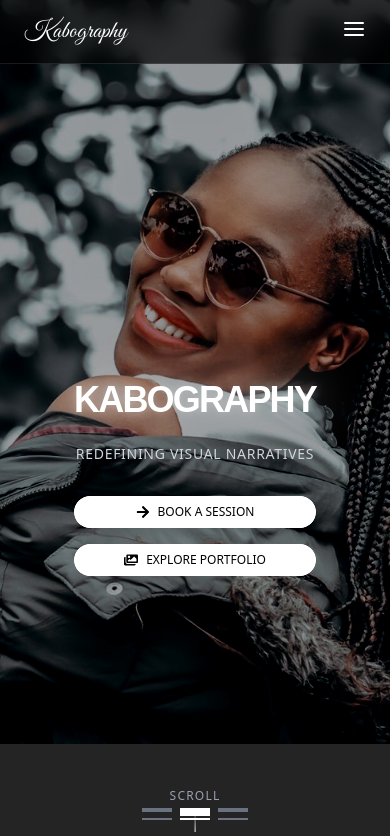
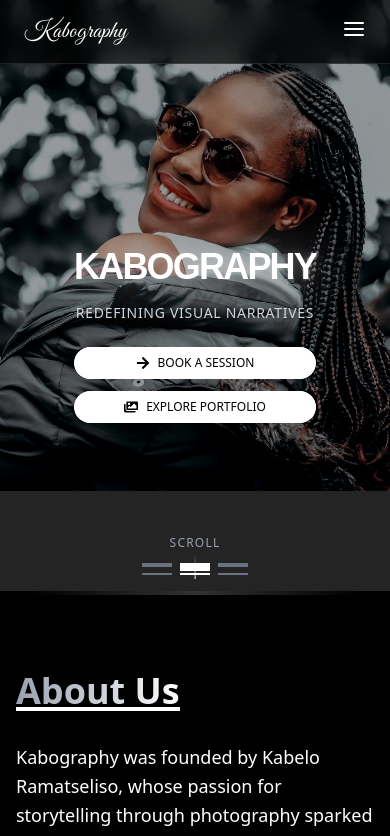
Before and after one commit to kamohelomokhethi137/kabography, a React (Vite) app: page / in a window 390 px wide. Shown: the top 836 px of the page. Built offline with nearby package versions, Linux system fonts and the light colour scheme; a web font is replaced by a local one.

Commit message:
changed the height

```diff
--- a/src/App.jsx
+++ b/src/App.jsx
@@ -3,8 +3,6 @@ import { motion, useTransform, useScroll, AnimatePresence } from 'framer-motion'
 import { FaArrowRight, FaImages } from 'react-icons/fa';
 import Navbar from './components/Navbar';
 import Footer from './components/Footer';
-
-
 import AboutMe from './pages/AboutMe';
 import PinterestGrid from './pages/ArtisticGallery';
 
@@ -12,7 +10,6 @@ import PinterestGrid from './pages/ArtisticGallery';
 import image1 from './assets/intro/1.jpg';
 import image2 from './assets/intro/2.jpg';
 import image3 from './assets/intro/3.jpg';
-
 
 const heroImages = [image1, image2, image3];
 
@@ -53,9 +50,9 @@ function App() {
 
   return (
     <div className="relative min-h-screen overflow-hidden" ref={containerRef}>
-      {/* Background Carousel - Fixed positioning */}
+      {/* Background Carousel - Fixed positioning with responsive height */}
       <motion.div
-        className="fixed inset-0 -z-10"
+        className="fixed inset-0 -z-10 h-[70vh] sm:h-full"
         style={{ y }}
       >
         <AnimatePresence initial={false}>
@@ -84,8 +81,8 @@ function App() {
 
       <Navbar />
 
-      {/* Hero Section */}
-      <section className="relative z-10 flex flex-col items-center justify-center min-h-screen text-center px-4 pt-28 sm:pt-36">
+      {/* Hero Section with responsive height */}
+      <section className="relative z-10 flex flex-col items-center justify-center h-[70vh] sm:min-h-screen text-center px-4 pt-20 sm:pt-36">
         <motion.div
           initial={{ opacity: 0, y: 40 }}
           animate={{ opacity: 1, y: 0 }}
@@ -93,9 +90,9 @@ function App() {
           className="max-w-4xl mx-auto"
         >
           {/* Logo/Title */}
-          <div className="relative mb-6 sm:mb-10">
+          <div className="relative mb-4 sm:mb-10">
             <motion.h1
-              className="text-4xl sm:text-5xl md:text-7xl lg:text-8xl font-bold tracking-tighter"
+              className="text-4xl sm:text-5xl md:text-6xl lg:text-7xl font-bold tracking-tighter"
               style={{
                 fontFamily: "'The Seasons', sans-serif",
                 textShadow: '0 0 10px rgba(255,255,255,0.3)',
@@ -114,7 +111,7 @@ function App() {
 
           {/* Tagline */}
           <motion.p
-            className="text-sm sm:text-lg md:text-2xl lg:text-3xl text-gray-300 mb-8 sm:mb-12 max-w-2xl mx-auto font-light tracking-wider"
+            className="text-sm sm:text-lg md:text-xl lg:text-2xl text-gray-300 mb-6 sm:mb-12 max-w-2xl mx-auto font-light tracking-wider font-bold"
             initial={{ opacity: 0 }}
             animate={{ opacity: 1 }}
             transition={{ delay: 0.8 }}
@@ -132,7 +129,7 @@ function App() {
           </motion.p>
 
           {/* Call to Action Buttons */}
-          <div className="flex flex-col sm:flex-row justify-center gap-4 sm:gap-6">
+          <div className="flex flex-col sm:flex-row justify-center gap-3 sm:gap-6">
             <HolographicButton href="#book" icon={<FaArrowRight />} className="bg-white/10">
               BOOK A SESSION
             </HolographicButton>
@@ -144,7 +141,7 @@ function App() {
 
         {/* Carousel Indicators */}
         <motion.div
-          className="absolute bottom-6 sm:bottom-10 left-0 right-0 flex justify-center gap-2 sm:gap-3"
+          className="absolute bottom-4 sm:bottom-10 left-0 right-0 flex justify-center gap-2 sm:gap-3"
           initial={{ opacity: 0 }}
           animate={{ opacity: 1 }}
           transition={{ delay: 1.5 }}
```
